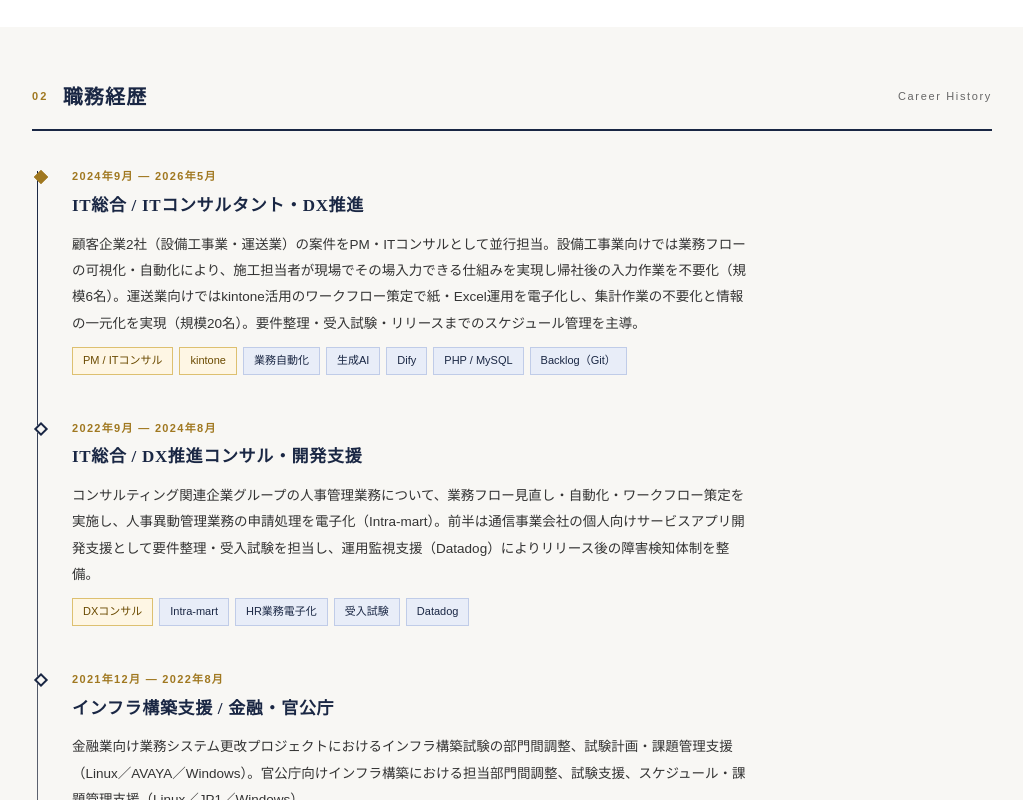
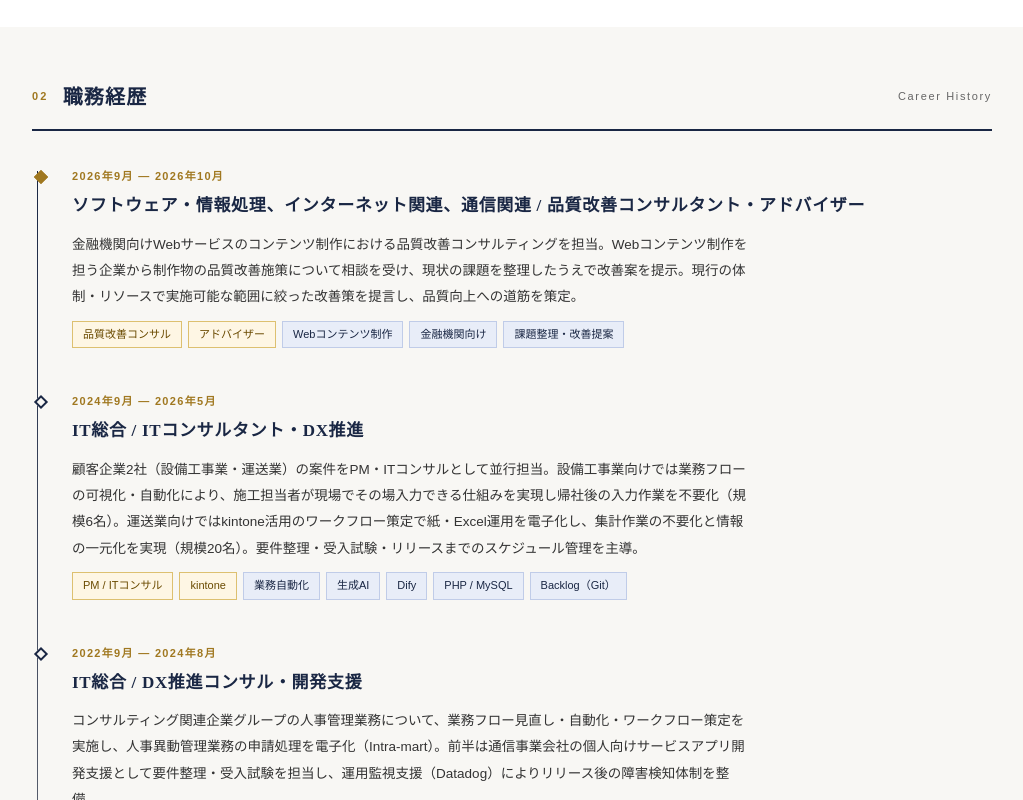
Before and after one commit to S-Yamada-prv/portfolio, a plain HTML site: page index.html in a window 1280 px wide. Shown: the part 652-1452 px from the top of the page, without its empty margins (128-1151 px from the left). Drawn offline with Linux system fonts and the light colour scheme.

Commit message:
職務経歴に2026年9月〜10月の品質改善コンサルティング業務を追加
Co-Authored-By: Claude Opus 5.5 <noreply@anthropic.com>

```diff
--- a/index.html
+++ b/index.html
@@ -51,7 +51,8 @@ height="0" width="0" style="display:none;visibility:hidden"></iframe></noscript>
 <div class="wrap">
   <div class="sec-title"><span class="sec-num">02</span><span class="sec-ja">職務経歴</span><span class="sec-en">Career History</span></div>
   <div class="timeline">
-    <div class="tl"><div class="tl-dot now"></div><div class="tl-period">2024年9月 — 2026年5月</div><div class="tl-industry">IT総合 / ITコンサルタント・DX推進</div><p class="tl-desc">顧客企業2社（設備工事業・運送業）の案件をPM・ITコンサルとして並行担当。設備工事業向けでは業務フローの可視化・自動化により、施工担当者が現場でその場入力できる仕組みを実現し帰社後の入力作業を不要化（規模6名）。運送業向けではkintone活用のワークフロー策定で紙・Excel運用を電子化し、集計作業の不要化と情報の一元化を実現（規模20名）。要件整理・受入試験・リリースまでのスケジュール管理を主導。</p><div class="tags"><span class="tag g">PM / ITコンサル</span><span class="tag g">kintone</span><span class="tag">業務自動化</span><span class="tag">生成AI</span><span class="tag">Dify</span><span class="tag">PHP / MySQL</span><span class="tag">Backlog（Git）</span></div></div>
+    <div class="tl"><div class="tl-dot now"></div><div class="tl-period">2026年9月 — 2026年10月</div><div class="tl-industry">ソフトウェア・情報処理、インターネット関連、通信関連 / 品質改善コンサルタント・アドバイザー</div><p class="tl-desc">金融機関向けWebサービスのコンテンツ制作における品質改善コンサルティングを担当。Webコンテンツ制作を担う企業から制作物の品質改善施策について相談を受け、現状の課題を整理したうえで改善案を提示。現行の体制・リソースで実施可能な範囲に絞った改善策を提言し、品質向上への道筋を策定。</p><div class="tags"><span class="tag g">品質改善コンサル</span><span class="tag g">アドバイザー</span><span class="tag">Webコンテンツ制作</span><span class="tag">金融機関向け</span><span class="tag">課題整理・改善提案</span></div></div>
+    <div class="tl"><div class="tl-dot"></div><div class="tl-period">2024年9月 — 2026年5月</div><div class="tl-industry">IT総合 / ITコンサルタント・DX推進</div><p class="tl-desc">顧客企業2社（設備工事業・運送業）の案件をPM・ITコンサルとして並行担当。設備工事業向けでは業務フローの可視化・自動化により、施工担当者が現場でその場入力できる仕組みを実現し帰社後の入力作業を不要化（規模6名）。運送業向けではkintone活用のワークフロー策定で紙・Excel運用を電子化し、集計作業の不要化と情報の一元化を実現（規模20名）。要件整理・受入試験・リリースまでのスケジュール管理を主導。</p><div class="tags"><span class="tag g">PM / ITコンサル</span><span class="tag g">kintone</span><span class="tag">業務自動化</span><span class="tag">生成AI</span><span class="tag">Dify</span><span class="tag">PHP / MySQL</span><span class="tag">Backlog（Git）</span></div></div>
     <div class="tl"><div class="tl-dot"></div><div class="tl-period">2022年9月 — 2024年8月</div><div class="tl-industry">IT総合 / DX推進コンサル・開発支援</div><p class="tl-desc">コンサルティング関連企業グループの人事管理業務について、業務フロー見直し・自動化・ワークフロー策定を実施し、人事異動管理業務の申請処理を電子化（Intra-mart）。前半は通信事業会社の個人向けサービスアプリ開発支援として要件整理・受入試験を担当し、運用監視支援（Datadog）によりリリース後の障害検知体制を整備。</p><div class="tags"><span class="tag g">DXコンサル</span><span class="tag">Intra-mart</span><span class="tag">HR業務電子化</span><span class="tag">受入試験</span><span class="tag">Datadog</span></div></div>
     <div class="tl"><div class="tl-dot"></div><div class="tl-period">2021年12月 — 2022年8月</div><div class="tl-industry">インフラ構築支援 / 金融・官公庁</div><p class="tl-desc">金融業向け業務システム更改プロジェクトにおけるインフラ構築試験の部門間調整、試験計画・課題管理支援（Linux／AVAYA／Windows）。官公庁向けインフラ構築における担当部門間調整、試験支援、スケジュール・課題管理支援（Linux／JP1／Windows）。</p><div class="tags"><span class="tag">インフラ構築試験</span><span class="tag">部門間調整</span><span class="tag">JP1</span><span class="tag">AVAYA</span></div></div>
     <div class="tl"><div class="tl-dot"></div><div class="tl-period">2016年5月 — 2021年11月</div><div class="tl-industry">IT総合 / システム・マーケティング コンサル</div><p class="tl-desc">通信事業会社に常駐し、プロダクト推進の業務系コンサルタントとして約5年半従事。サービス企画・申込受付フロー業務分析・サイト構成企画を支援。Google Analytics・KARTE等によるアクセス解析・導線解析でオンライン受付業務の課題を特定し、<strong class="em-navy">ページ構成・導線改善によりオンライン申込完了率を5％向上</strong>。広告出稿時のクロスドメイン計測構成の起案、サービス部門と開発部門間の開発調整も担当。</p><div class="tags"><span class="tag g">Webマーケティング</span><span class="tag g">Google Analytics</span><span class="tag">KARTE</span><span class="tag">UX/UI改善</span><span class="tag">導線解析</span><span class="tag">Perl / PHP</span></div></div>
```
